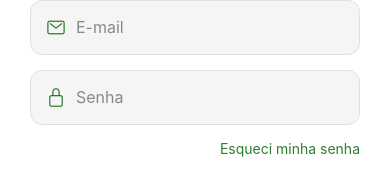
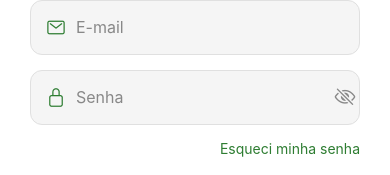
Before and after one commit to DanielAlbq/ADS_Daniel-Willian_FluxoInteligente, a React Native app in the folder frontend-mobile/: screen / in a window 390 px wide. Shown: the part 369-544 px from the top of the page. Built offline with nearby package versions, Linux system fonts and the light colour scheme; no server answers.

Commit message:
Feat: olho para visualizar a senha

```diff
--- a/frontend-mobile/App.js
+++ b/frontend-mobile/App.js
@@ -23,16 +23,35 @@ const Stack = createNativeStackNavigator();
 const API_URL = `${process.env.EXPO_PUBLIC_API_URL}/usuarios`;
 
 // --- COMPONENTES DE DESIGN SYSTEM ---
-const CustomInput = ({ icon, ...props }) => (
+const CustomInput = ({ icon, isPassword, ...props }) => {
+  // visibilidade da senha
+  const [showPassword, setShowPassword] = useState(false);
+
+  return (
     <View style={styles.inputContainer}>
       <Ionicons name={icon} size={20} color="#2e7d32" style={styles.inputIcon} />
       <TextInput
         style={styles.inputText}
         placeholderTextColor="#888"
+        secureTextEntry={isPassword ? !showPassword : props.secureTextEntry}
         {...props}
       />
+      {/* Renderiza o botão do olhinho apenas se for um campo de senha */}
+      {isPassword && (
+        <TouchableOpacity
+          onPress={() => setShowPassword(!showPassword)}
+          style={{ padding: 5, marginLeft: 5 }}
+        >
+          <Ionicons
+            name={showPassword ? "eye-outline" : "eye-off-outline"}
+            size={22}
+            color="#888"
+          />
+        </TouchableOpacity>
+      )}
     </View>
   );
+};
 
 const CustomButton = ({ title, onPress, loading }) => (
   <TouchableOpacity style={styles.primaryButton} onPress={onPress} disabled={loading}>
@@ -104,7 +123,7 @@ function TelaLogin({ navigation }) {
 
           <View style={styles.formContainer}>
             <CustomInput icon="mail-outline" placeholder="E-mail" value={email} onChangeText={setEmail} keyboardType="email-address" autoCapitalize="none" />
-            <CustomInput icon="lock-closed-outline" placeholder="Senha" value={senha} onChangeText={setSenha} secureTextEntry />
+            <CustomInput icon="lock-closed-outline" placeholder="Senha" value={senha} onChangeText={setSenha} isPassword />
 
             <TouchableOpacity onPress={() => navigation.navigate('EsqueciSenha')} style={styles.forgotPassword}>
               <Text style={styles.linkText}>Esqueci minha senha</Text>
@@ -179,7 +198,7 @@ function TelaCadastro({ navigation }) {
             <CustomInput icon="mail-outline" placeholder="E-mail" onChangeText={setEmail} keyboardType="email-address" autoCapitalize="none" />
             <CustomInput icon="business-outline" placeholder="CNPJ" onChangeText={setCnpj} keyboardType="numeric" />
             <CustomInput icon="call-outline" placeholder="Telefone" onChangeText={setTelefone} keyboardType="phone-pad" />
-            <CustomInput icon="lock-closed-outline" placeholder="Senha" onChangeText={setSenha} secureTextEntry />
+            <CustomInput icon="lock-closed-outline" placeholder="Senha" onChangeText={setSenha} isPassword/>
 
             <CustomButton title="FINALIZAR CADASTRO" onPress={handleCadastro} loading={loading} />
           </View>
@@ -275,7 +294,7 @@ function TelaRedefinirSenha({ route, navigation }) {
 
           <View style={styles.formContainer}>
             <CustomInput icon="apps-outline" placeholder="Código numérico" onChangeText={setCodigo} keyboardType="numeric" />
-            <CustomInput icon="lock-closed-outline" placeholder="Nova Senha" onChangeText={setNovaSenha} secureTextEntry />
+            <CustomInput icon="lock-closed-outline" placeholder="Nova Senha" onChangeText={setNovaSenha} isPassword/>
             <CustomButton title="SALVAR NOVA SENHA" onPress={salvarNovaSenha} />
           </View>
         </ScrollView>
```
Lines whose indentation alone changed are shown as unchanged.
